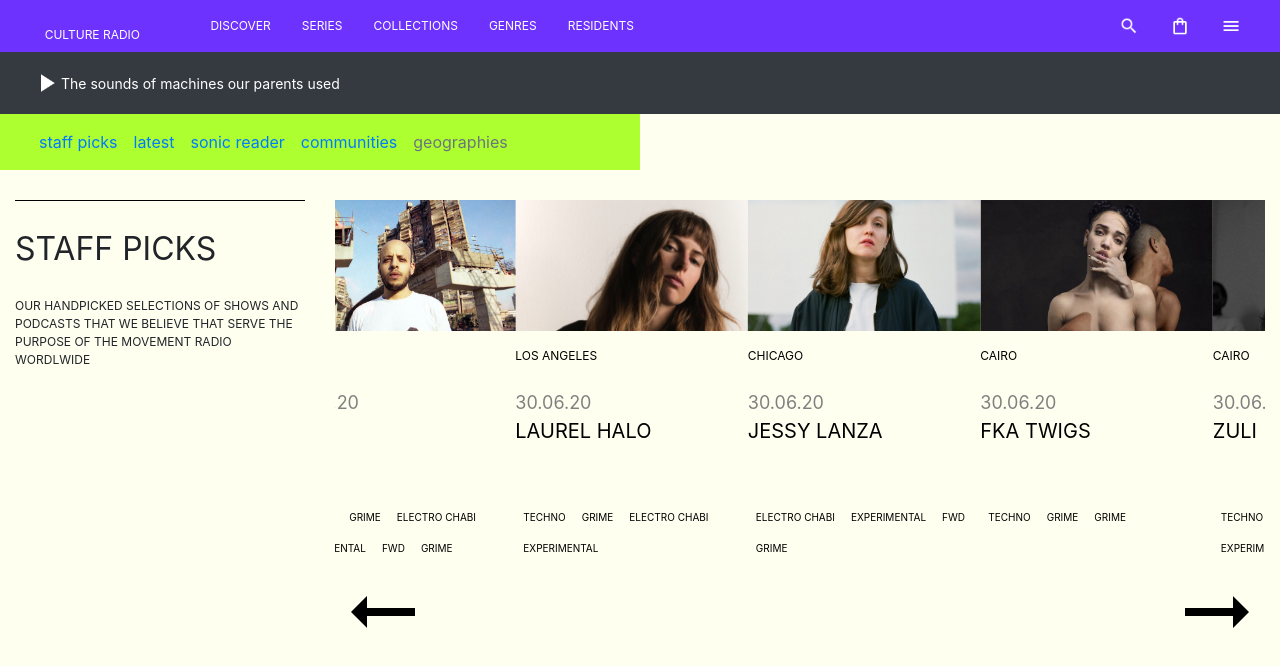
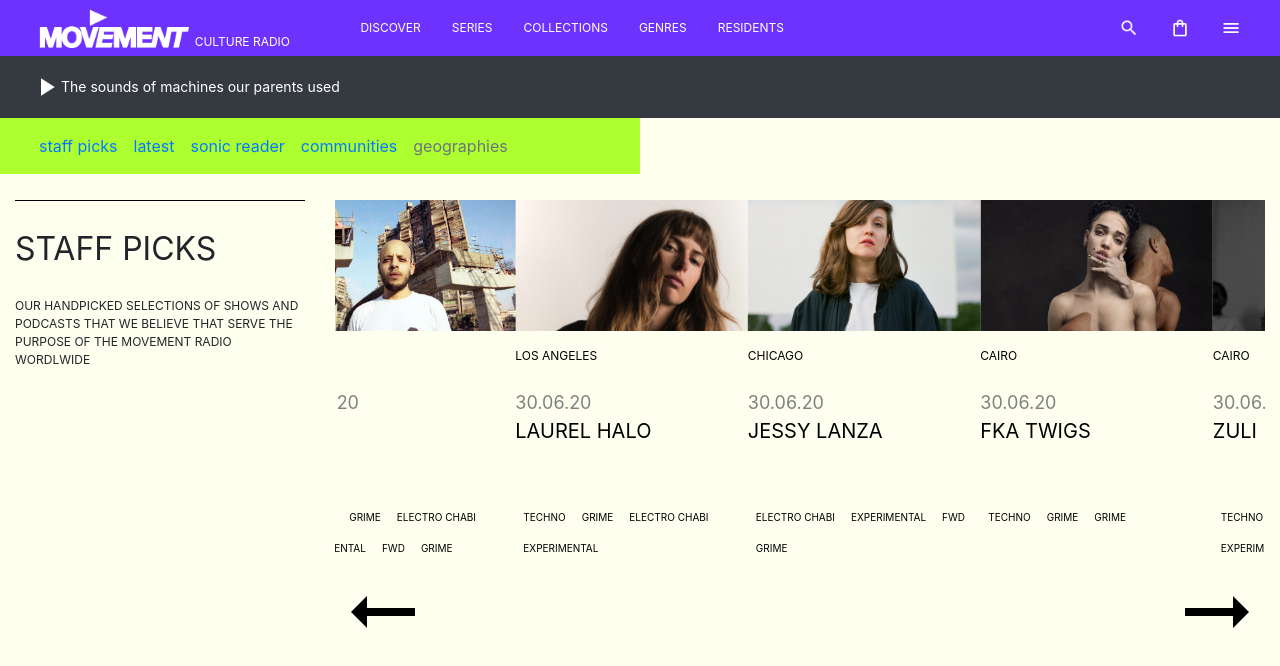
Before and after one commit to inhaltone/-movement-v1.1-dev-riot, a plain HTML site: page index.html in a window 1280 px wide. Drawn offline with nearby package versions, Linux system fonts and the light colour scheme; the site is published under a folder, as on GitHub Pages, so addresses that start at the root find nothing.

Commit message:
v1.1 movement

```diff
--- a/index.html
+++ b/index.html
@@ -17,7 +17,7 @@
 
 
           <a class="navbar-brand logo-module" href="#">
-            <img class="logo" src="/img/logo/Movement-Logo.png"  class="d-inline-block align-bottom" alt="" loading="lazy">
+            <img class="logo" src="img/logo/Movement-Logo.png"  class="d-inline-block align-bottom" alt="" loading="lazy">
 
             <span class="sub-logo"> CULTURE RADIO</span>
           </a>
```
